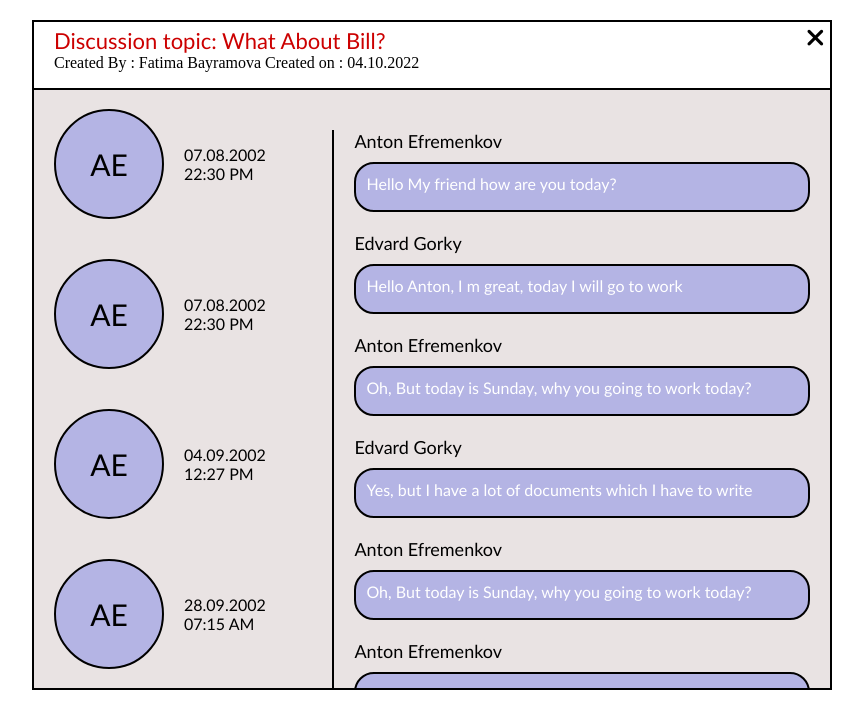
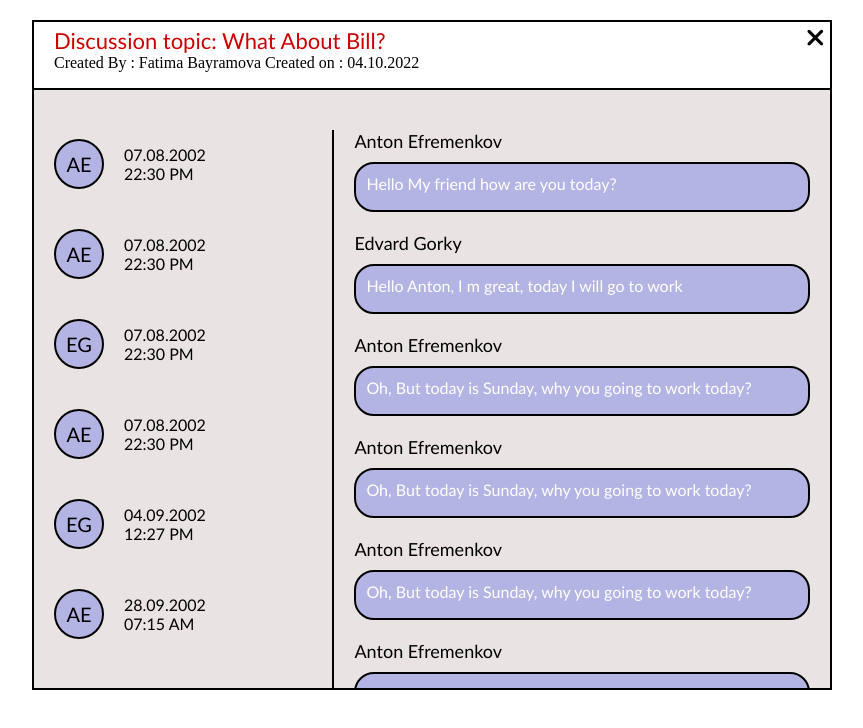
Before and after one commit to fatima-28/Dev-Tasks, a plain HTML site: page Task 3/index.html in a window 1280 px wide. Shown: the whole page, without its empty margins (218-1081 px from the left). Drawn offline with Linux system fonts and the light colour scheme.

Commit message:
some changes

```diff
--- a/Task 3/assets/SASS/main.scss
+++ b/Task 3/assets/SASS/main.scss
@@ -66,13 +66,14 @@ h2{
     width: 500px;
 }
 .profile-box{
-    width: 110px;
-    height: 110px;
+    width: 50px;
+    height: 50px;
     border-radius: 50%;
     border: 2.5px solid black;
      background-color: rgb(180, 180, 228);
     margin: auto;
     margin: 20px;
+    cursor: pointer;
     display: flex;
     justify-content: center;align-items: center;
 
@@ -81,8 +82,8 @@ h2{
     position: relative;
 }
 .profile-box p{
-    font-weight: 300;
-    font-size: 30px;
+    font-weight: 200;
+    font-size: 20px;
 font-family: 'Trebuchet MS', 'Lucida Sans Unicode', 'Lucida Grande', 'Lucida Sans', Arial, sans-serif;
 }
 .parent-pp{
--- a/Task 3/index.html
+++ b/Task 3/index.html
@@ -55,7 +55,29 @@
                         </div>
                         <div class="profile-info">
                             <div class="profile-box">
+                                <p>EG</p>
+                            </div>
+                            <div class="date-box">
+                                <div class="inner-date-box">
+                                    <p class="date">07.08.2002</p>
+                                    <p class="date">22:30 PM</p>
+                                </div>
+                            </div>
+                        </div>
+                        <div class="profile-info">
+                            <div class="profile-box">
                                 <p>AE</p>
+                            </div>
+                            <div class="date-box">
+                                <div class="inner-date-box">
+                                    <p class="date">07.08.2002</p>
+                                    <p class="date">22:30 PM</p>
+                                </div>
+                            </div>
+                        </div>
+                        <div class="profile-info">
+                            <div class="profile-box">
+                                <p>EG</p>
                             </div>
                             <div class="date-box">
                                 <div class="inner-date-box">
@@ -98,18 +120,7 @@
                                 <p>Oh, But today is Sunday, why you going to work today?</p>
                             </div>
                         </div>
-                        <div class="messages">
-                            <p class="sender">Edvard Gorky</p>
-                            <div class="message-input">
-                                <p>Yes, but I have a lot of documents which I have to write</p>
-                            </div>
-                        </div>
-                        <div class="messages">
-                            <p class="sender">Anton Efremenkov</p>
-                            <div class="message-input">
-                                <p>Oh, But today is Sunday, why you going to work today?</p>
-                            </div>
-                        </div>
+
                         <div class="messages">
                             <p class="sender">Anton Efremenkov</p>
                             <div class="message-input">
```
Also changed, not shown: Task 3/assets/css/main.css.
